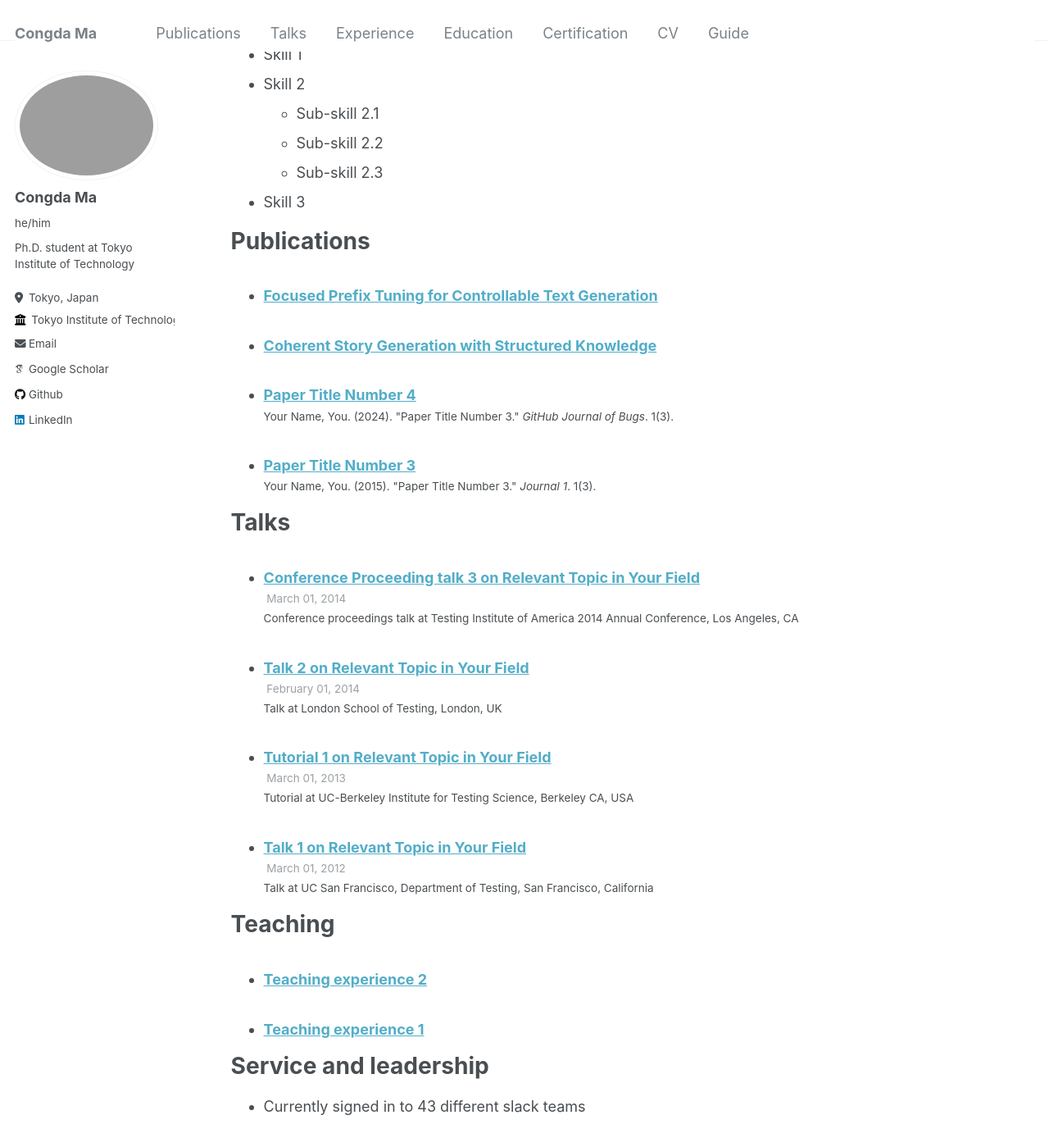
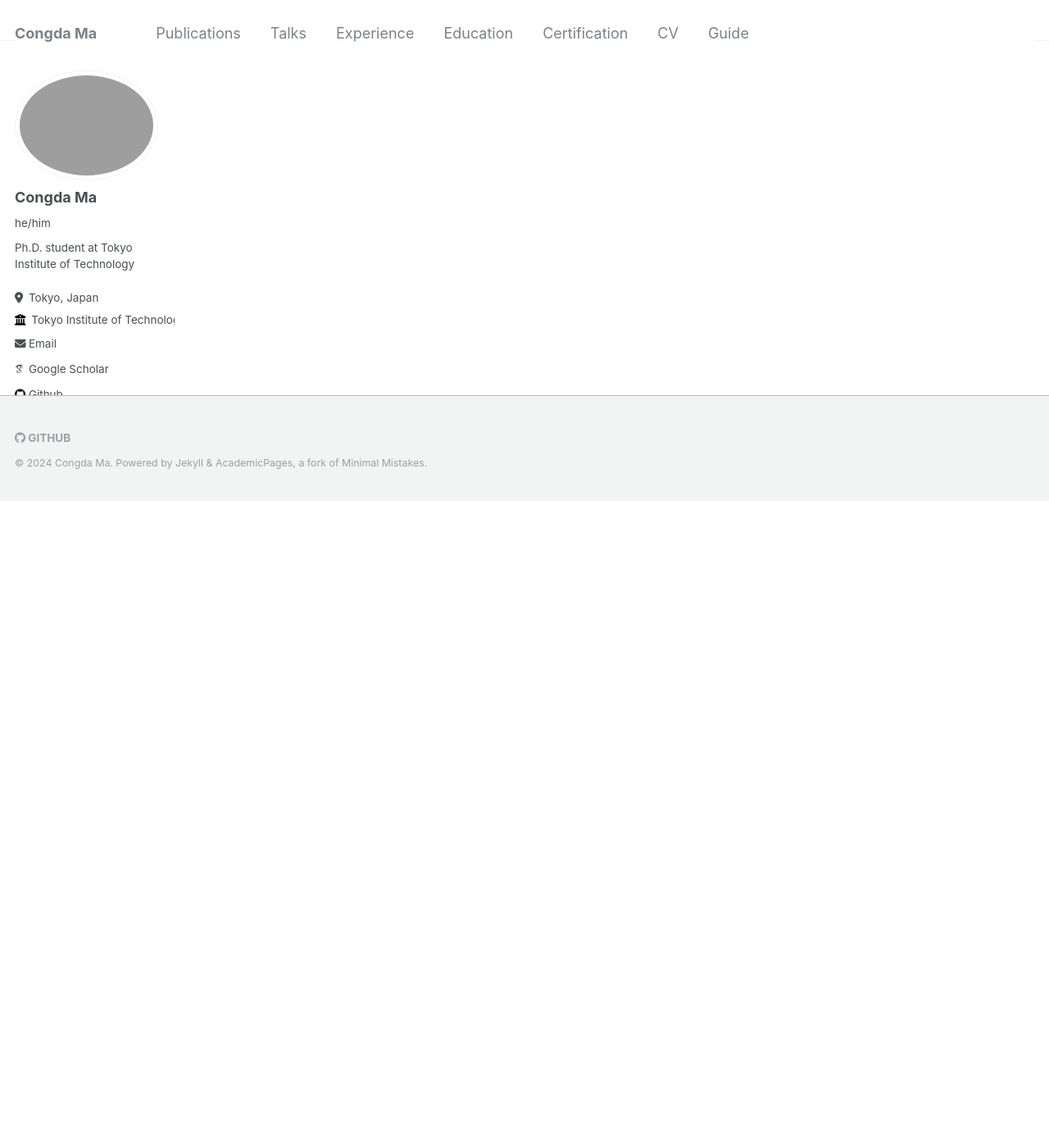
Before and after one commit to derrickmaa/derrickmaa.github.io, a Jekyll site: the page built from _pages/cv.md, in a window 1280 px wide and 1400 px high, scrolled down 789 px. Shown: the whole window at 82% size. Built offline with Jekyll 4.4.1, drawn with Linux system fonts in a browser that asks for light colours; some web fonts are replaced; some of the changed text lies outside the part shown.

Commit message:
Update cv.md

```diff
--- a/_pages/cv.md
+++ b/_pages/cv.md
@@ -3,62 +3,4 @@ layout: archive
 title: "CV"
 permalink: /cv/
 author_profile: true
-redirect_from:
-  - /resume
 ---
-
-{% include base_path %}
-
-Education
-======
-* Ph.D in Version Control Theory, GitHub University, 2018 (expected)
-* M.S. in Jekyll, GitHub University, 2014
-* B.S. in GitHub, GitHub University, 2012
-
-Work experience
-======
-* Spring 2024: Academic Pages Collaborator
-  * Github University
-  * Duties includes: Updates and improvements to template
-  * Supervisor: The Users
-
-* Fall 2015: Research Assistant
-  * Github University
-  * Duties included: Merging pull requests
-  * Supervisor: Professor Hub
-
-* Summer 2015: Research Assistant
-  * Github University
-  * Duties included: Tagging issues
-  * Supervisor: Professor Git
-
-Skills
-======
-* Skill 1
-* Skill 2
-  * Sub-skill 2.1
-  * Sub-skill 2.2
-  * Sub-skill 2.3
-* Skill 3
-
-Publications
-======
-  <ul>{% for post in site.publications reversed %}
-    {% include archive-single-cv.html %}
-  {% endfor %}</ul>
-
-Talks
-======
-  <ul>{% for post in site.talks reversed %}
-    {% include archive-single-talk-cv.html  %}
-  {% endfor %}</ul>
-
-Teaching
-======
-  <ul>{% for post in site.teaching reversed %}
-    {% include archive-single-cv.html %}
-  {% endfor %}</ul>
-
-Service and leadership
-======
-* Currently signed in to 43 different slack teams
```
